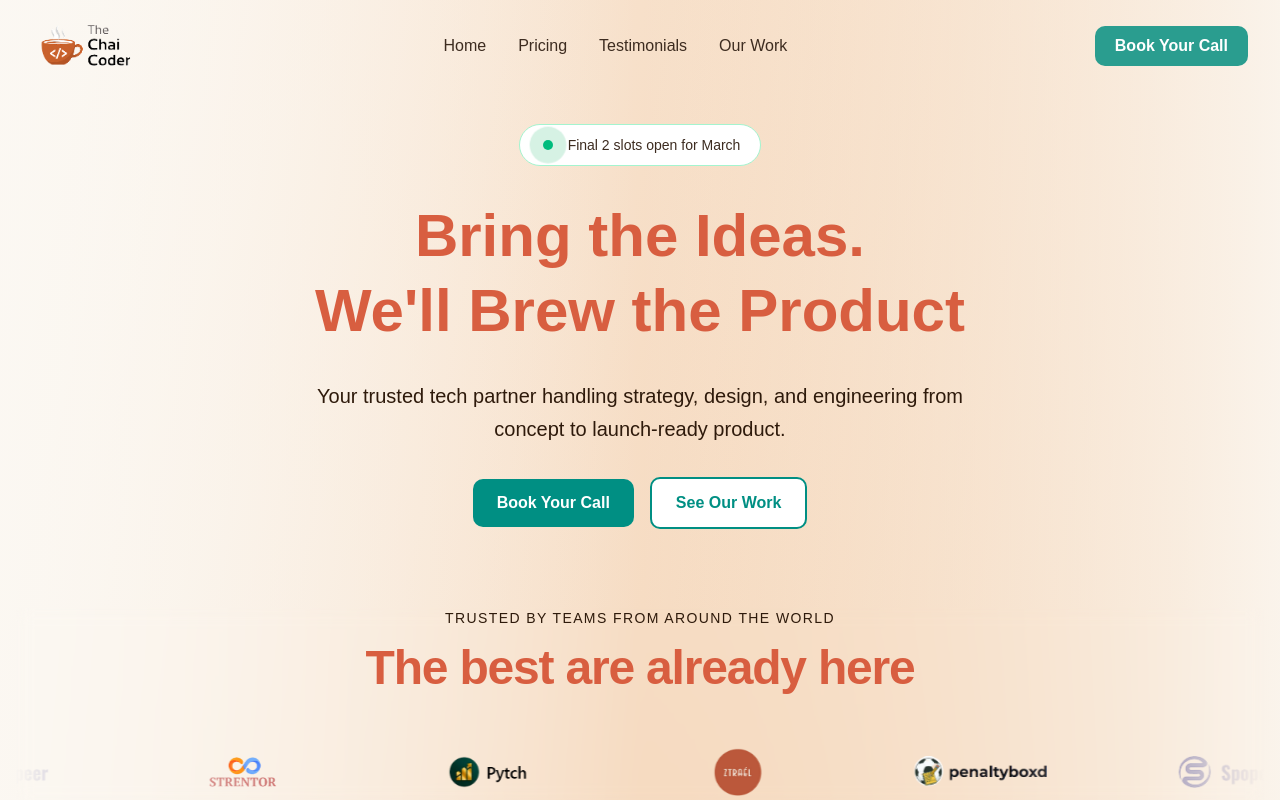
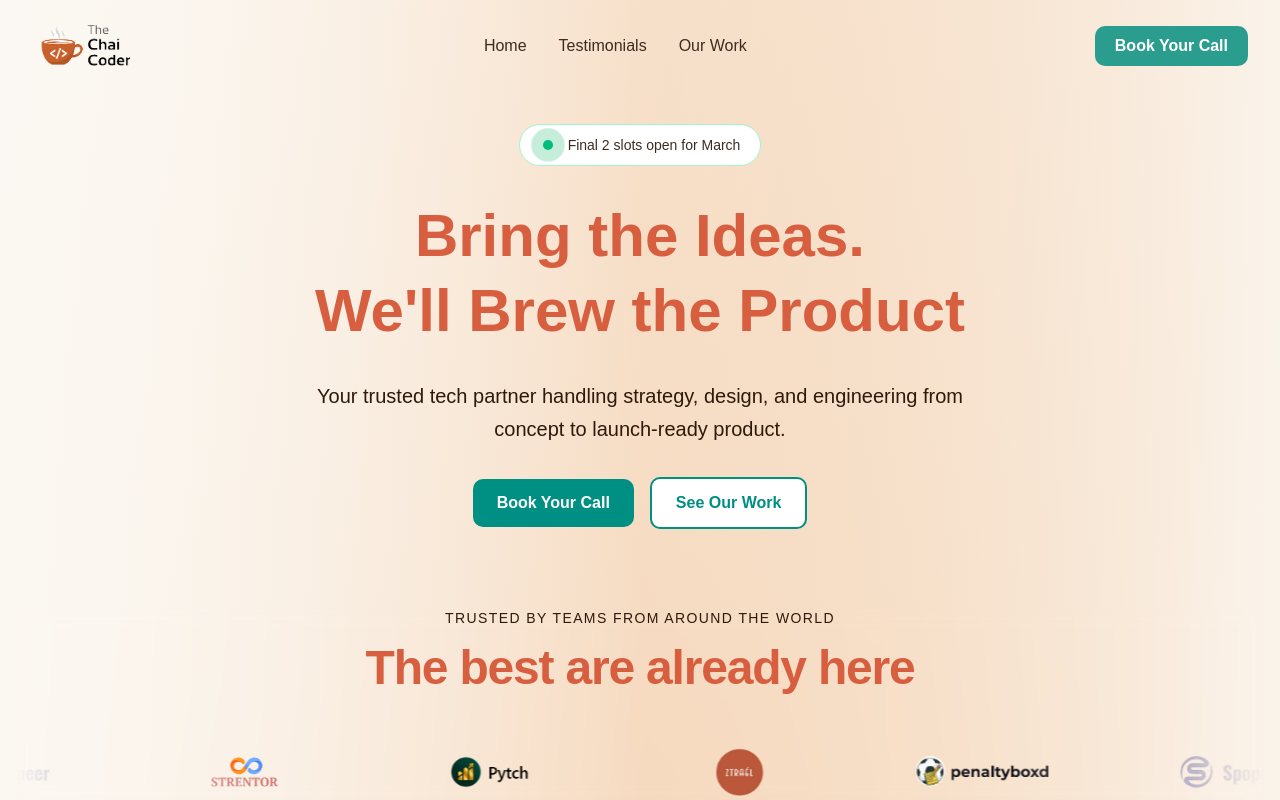
Before and after one commit to chaitanyashetty47/chaicoder, a Next.js app: page / in a window 1280 px wide. Shown: the top 800 px of the page. Built offline with nearby package versions, Linux system fonts and the light colour scheme; a web font is replaced by a local one.

Commit message:
removed pricing section

```diff
--- a/app/page.tsx
+++ b/app/page.tsx
@@ -24,7 +24,7 @@ export default function App() {
         <TestimonialSection />
         <ProjectsSection />
         <ProcessSection />
-        <PricingSection />
+        {/* <PricingSection /> */}
         <FAQSection />
         <Footer />
       </div>
--- a/components/Footer.tsx
+++ b/components/Footer.tsx
@@ -63,12 +63,12 @@ const Footer: React.FC = () => {
             className="flex flex-col items-start gap-2 text-sm md:text-base md:items-end"
             aria-label="Footer site links"
           >
-            <button
+            {/* <button
               onClick={() => scrollToSection("pricing")}
               className="text-teal-50/90 hover:text-white transition-colors duration-300 font-inter"
             >
               Pricing
-            </button>
+            </button> */}
             <button
               onClick={() => scrollToSection("testimonials")}
               className="text-teal-50/90 hover:text-white transition-colors duration-300 font-inter"
--- a/components/Header.tsx
+++ b/components/Header.tsx
@@ -44,9 +44,9 @@ const Header: React.FC = () => {
             <button onClick={() => scrollToSection('hero')} className="text-[#3D2C20] font-inter hover:text-[#E07A5F] transition-colors duration-300 hover:cursor-pointer">
               Home
             </button>
-            <button onClick={() => scrollToSection('pricing')} className="text-[#3D2C20] font-inter hover:text-[#E07A5F] transition-colors duration-300 hover:cursor-pointer">
+            {/* <button onClick={() => scrollToSection('pricing')} className="text-[#3D2C20] font-inter hover:text-[#E07A5F] transition-colors duration-300 hover:cursor-pointer">
               Pricing
-            </button>
+            </button> */}
             <button onClick={() => scrollToSection('testimonials')} className="text-[#3D2C20] font-inter hover:text-[#E07A5F] transition-colors duration-300 hover:cursor-pointer">
               Testimonials
             </button>
@@ -78,9 +78,9 @@ const Header: React.FC = () => {
             <button onClick={() => scrollToSection('hero')} className="text-[#3D2C20] font-inter hover:text-[#E07A5F] transition-colors duration-300 py-2 text-left hover:cursor-pointer">
               Home
             </button>
-            <button onClick={() => scrollToSection('pricing')} className="text-[#3D2C20] font-inter hover:text-[#E07A5F] transition-colors duration-300 py-2 text-left hover:cursor-pointer">
+            {/* <button onClick={() => scrollToSection('pricing')} className="text-[#3D2C20] font-inter hover:text-[#E07A5F] transition-colors duration-300 py-2 text-left hover:cursor-pointer">
               Pricing
-            </button>
+            </button> */}
             <button onClick={() => scrollToSection('testimonials')} className="text-[#3D2C20] font-inter hover:text-[#E07A5F] transition-colors duration-300 py-2 text-left hover:cursor-pointer">
               Testimonials
             </button>
```
